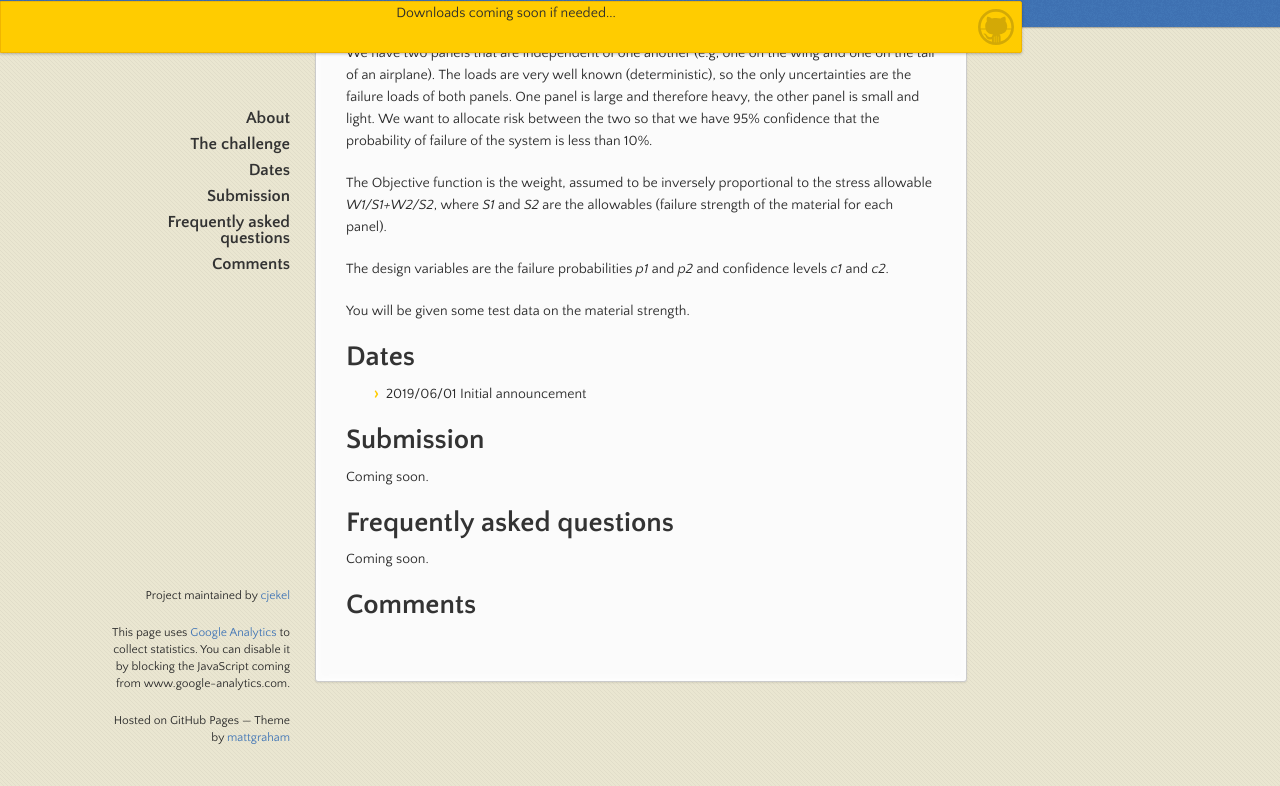
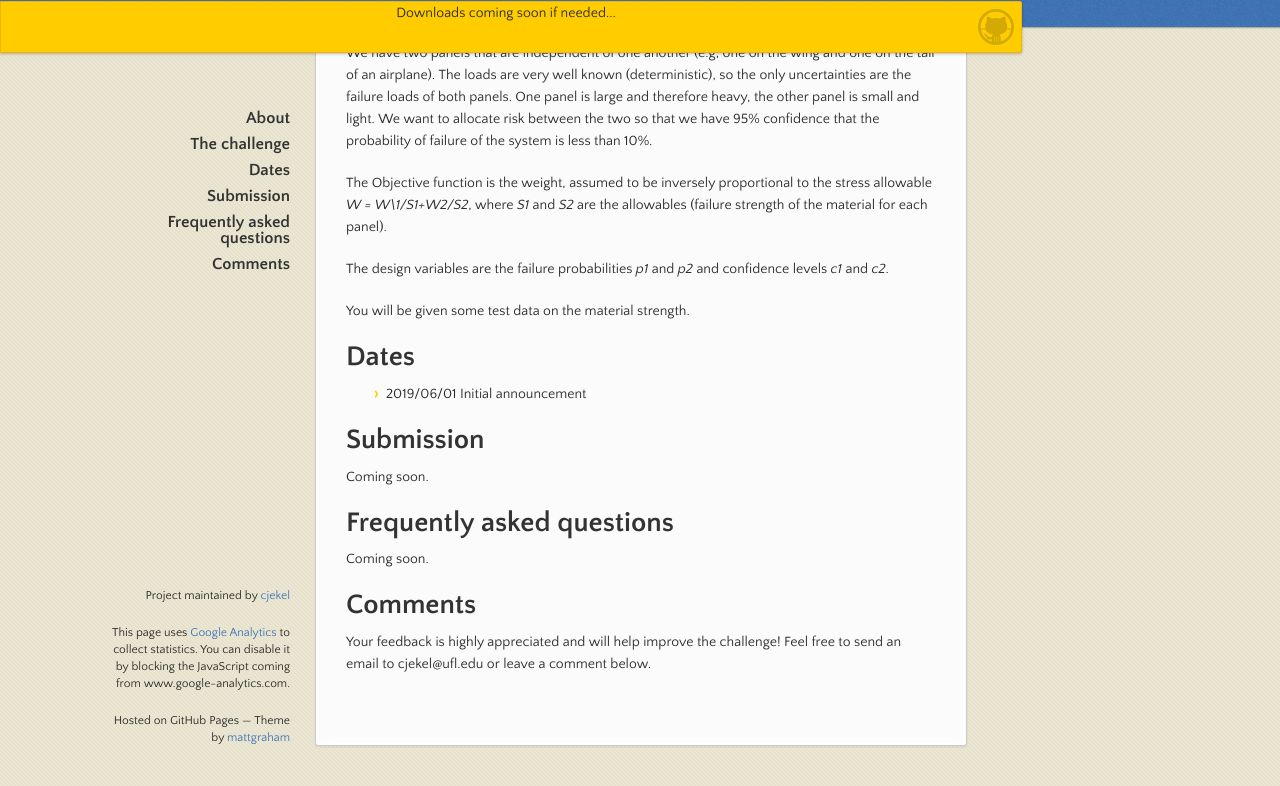
Before and after one commit to cjekel/rbdo19, a Jekyll site: the page built from index.md, in a window 1280 px wide and 900 px high, scrolled down 862 px, cut to the strip 114-900 px from the top of the window. Built offline with Jekyll 4.4.1, drawn with Linux system fonts in a browser that asks for light colours; comment, search, counter and statistics services are not loaded; our own code applies the rules of GitHub Pages for plain Markdown files.

Commit message:
add comments post

```diff
--- a/_includes/disqus.html
+++ b/_includes/disqus.html
@@ -1,4 +1,4 @@
-<h1 id="comments">Comments</h1>
+<!-- <h1 id="comments">Comments</h1> -->
 <!-- <section class="disqus"> -->
     <div id="disqus_thread"></div>
     <script>
--- a/index.md
+++ b/index.md
@@ -24,7 +24,7 @@ Photograph from <a style="background-color:black;color:white;text-decoration:non
 
 We have two panels that are independent of one another (e.g, one on the wing and one on the tail of an airplane). The loads are very well known (deterministic), so the only uncertainties are the failure loads of both panels. One panel is large and therefore heavy, the other panel is small and light. We want to allocate risk between the two so that we have 95% confidence that the probability of failure of the system is less than 10%.
 
-The Objective function is the weight, assumed to be inversely proportional to the stress allowable  _W1/S1+W2/S2_, where _S1_ and _S2_ are the allowables (failure strength of the material for each panel).
+The Objective function is the weight, assumed to be inversely proportional to the stress allowable  _W = W\1/S1+W2/S2_, where _S1_ and _S2_ are the allowables (failure strength of the material for each panel).
 
 The design variables are the failure probabilities _p1_ and _p2_ and confidence levels _c1_ and _c2_.
 
@@ -42,3 +42,7 @@ Coming soon.
 # Frequently asked questions
 
 Coming soon.
+
+# Comments
+
+Your feedback is highly appreciated and will help improve the challenge! Feel free to send an email to cjekel@ufl.edu or leave a comment below.
```
